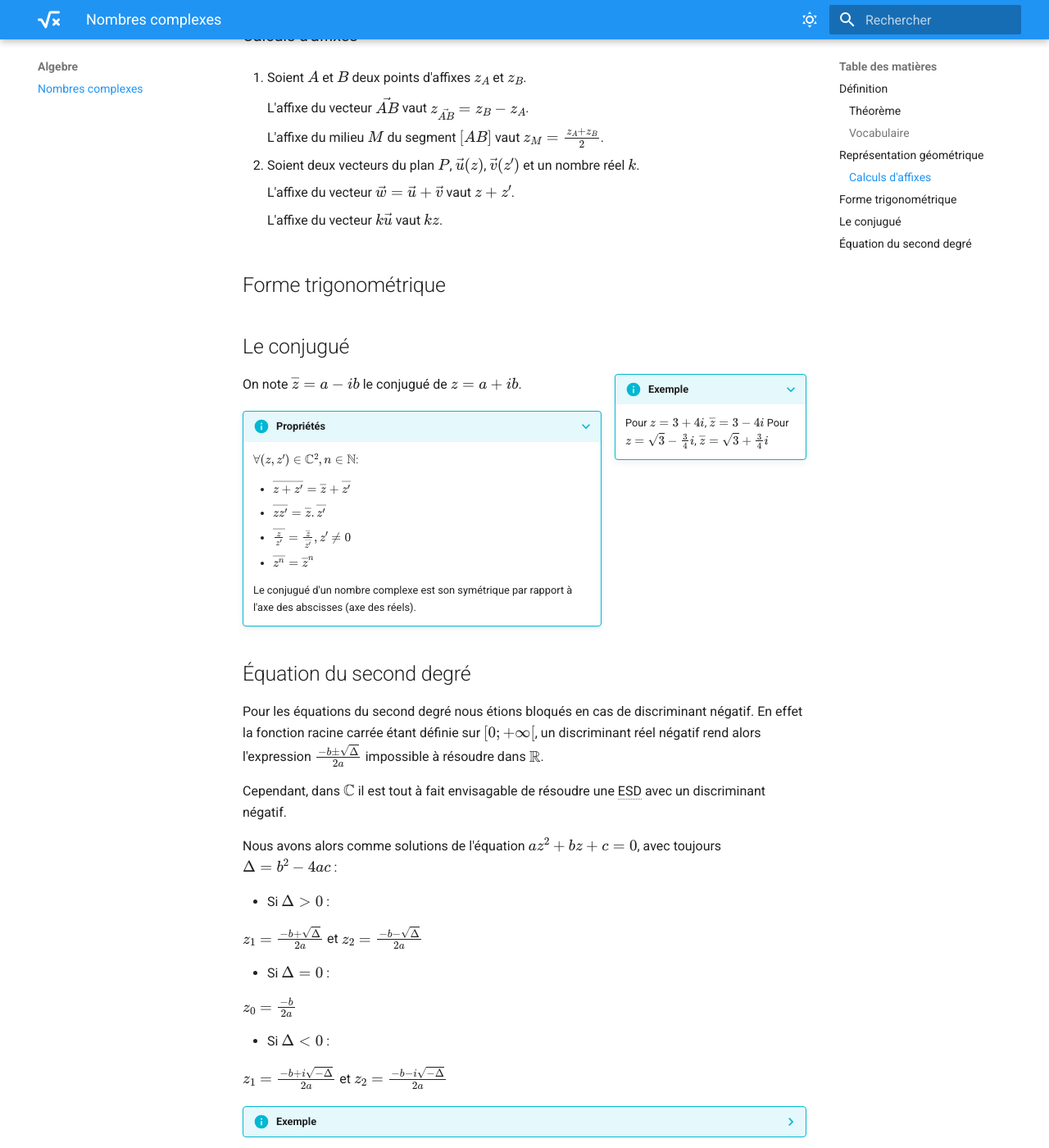
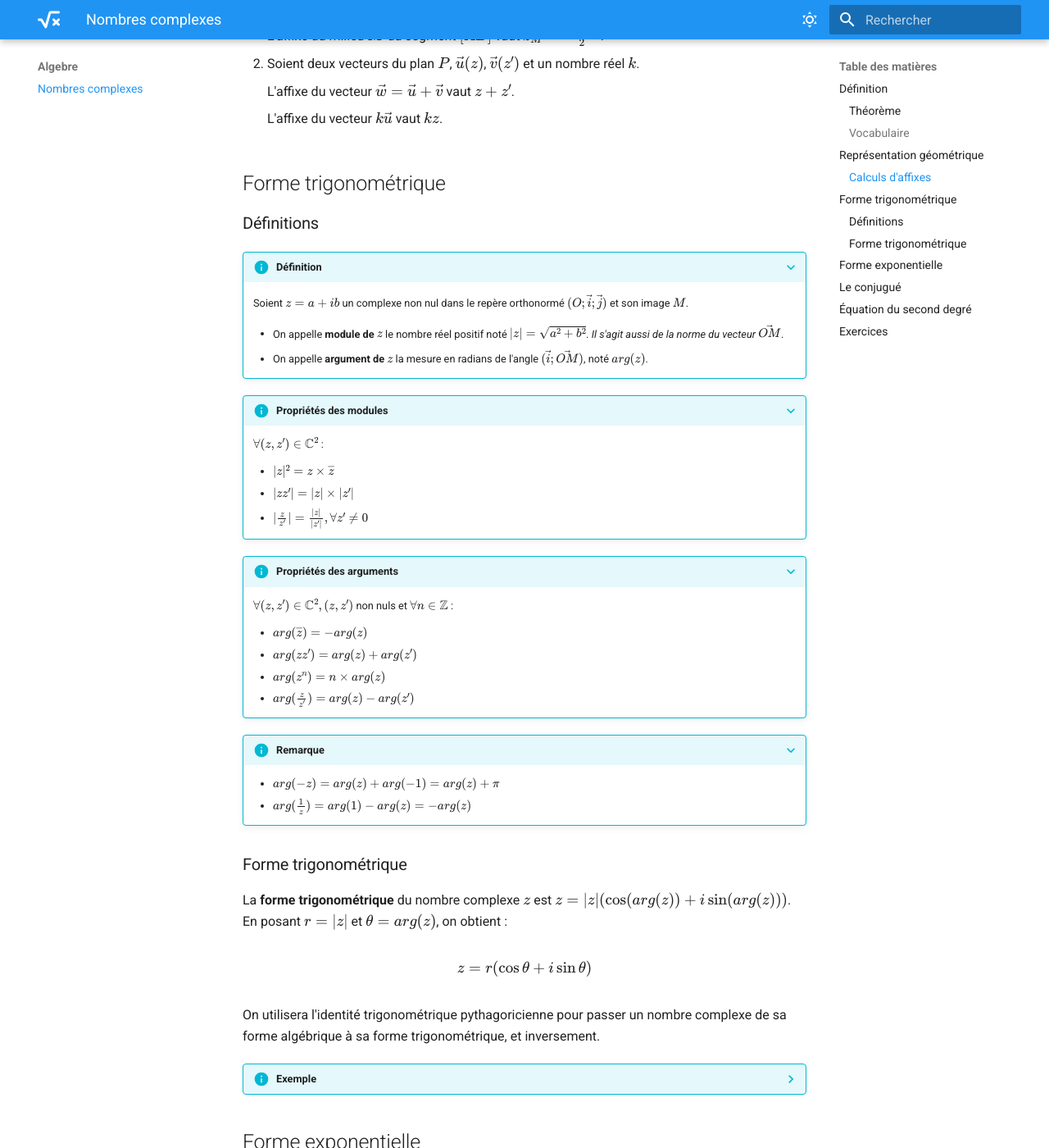
Before and after one commit to OxNinja/docs-maths, an MkDocs documentation site: the page built from docs/algebre/nombres-complexes.md, in a window 1280 px wide and 1400 px high, scrolled down 2271 px. Shown: the whole window at 82% size. Built offline with MkDocs 1.6.1 and Material for MkDocs 9.7.7, drawn with Linux system fonts in a browser that asks for light colours; some of the changed text lies outside the part shown.

Commit message:
Finalisation des nombres complexes

```diff
--- a/docs/algebre/nombres-complexes.md
+++ b/docs/algebre/nombres-complexes.md
@@ -75,6 +72,99 @@ Oui il faut un peu parler de géométrie pour mieux se représenter un nombre co
 
 ## Forme trigonométrique
 
+### Définitions
+
+???+ info "Définition"
+    Soient $z = a +ib$ un complexe non nul dans le repère orthonormé $(O; \vec{i}; \vec{j})$ et son image $M$.
+
+    * On appelle **module de $z$** le nombre réel positif noté $|z| = \sqrt{a^2 + b^2}$. *Il s'agit aussi de la norme du vecteur $\vec{OM}$*.
+    * On appelle **argument de $z$** la mesure en radians de l'angle $(\vec{i}; \vec{OM})$, noté $arg(z)$.
+
+???+ info "Propriétés des modules"
+    $\forall (z, z') \in \mathbb{C}^2$ :
+
+    * $|z|^2 = z \times \overline{z}$
+    * $|zz'| = |z| \times |z'|$
+    * $|\frac{z}{z'}| = \frac{|z|}{|z'|}, \forall z' \ne 0$
+
+???+ info "Propriétés des arguments"
+    $\forall (z, z') \in \mathbb{C}^2, (z, z')$ non nuls et $\forall n \in \mathbb{Z}$ :
+
+    * $arg(\overline{z}) = -arg(z)$
+    * $arg(zz') = arg(z) + arg(z')$
+    * $arg(z^n) = n \times arg(z)$
+    * $arg(\frac{z}{z'}) = arg(z) - arg(z')$
+
+???+ info "Remarque"
+    * $arg(-z) = arg(z) + arg(-1) = arg(z) + \pi$
+    * $arg(\frac{1}{z}) = arg(1) - arg(z) = - arg(z)$
+
+### Forme trigonométrique
+
+La **forme trigonométrique** du nombre complexe $z$ est $z = |z|(\cos(arg(z)) + i\sin(arg(z)))$. En posant $r = |z|$ et $\theta = arg(z)$, on obtient :
+
+$$
+z = r(\cos\theta + i\sin\theta)
+$$
+
+On utilisera l'identité trigonométrique pythagoricienne pour passer un nombre complexe de sa forme algébrique à sa forme trigonométrique, et inversement.
+
+??? info "Exemple"
+    Donner la forme trigonométrique du nombre complexe $z = 1 + i$.
+
+    La forme trigonométrique de $z$ est de la forme $z = r(\cos\theta + i\sin\theta)$.
+
+    Calcul du module de $z$ :
+
+    $$
+    r = |z| = \sqrt{a^2 + b^2} = \sqrt{1^2 + 1^2} = \sqrt{2}
+    $$
+
+    Calcul de $\cos\theta$[^1] :
+
+    [^1]: Utilisation de l'identité trigonométrique pythagoricienne $\cos\theta = \frac{adjascent}{hypothénuse}$.
+
+    $$
+    \cos\theta = \frac{a}{r} = \frac{1}{\sqrt{2}} = \frac{\sqrt{2}}{2}
+    $$
+
+    Calcul de $\sin\theta$[^2] :
+
+    [^2]: Utilisation de l'identité trigonométrique pythagoricienne $\sin\theta = \frac{opposé}{hypothénuse}$.
+
+    $$
+    \sin\theta = \frac{b}{r} = \frac{1}{\sqrt{2}} = \frac{\sqrt{2}}{2}
+    $$
+
+    Déduction de $\theta$[^3] :
+
+    [^3]: Voir [les valeurs remarquables trigonométriques](https://fr.wikipedia.org/wiki/Cercle_trigonom%C3%A9trique#Valeurs_remarquables).
+
+    $$
+    \theta = \frac{\pi}{4}
+    $$
+
+    Au final, la forme trigonométrique du nombre complexe $z$ est :
+
+    $$
+    z = \sqrt{2}(\cos\frac{\pi}{4} + i\sin\frac{\pi}{4})
+    $$
+
+    *Remarque :* en simplifiant cette forme on retrouve bien la forme algébrique initiale $z = 1 + i$.
+
+## Forme exponentielle
+
+La **forme exponentielle** d'un nombre complexe $z$, avec $r = |z|$ et $\theta = arg(z)$ est $z = re^{i\theta}$
+
+En effet les [propriétés des arguments](#définitions) d'un nombre complexe justifient la notation exponentielle.
+
+???+ info "Propriétés"
+    $\forall (\theta, \theta') \in \mathbb{R}^2$, $\forall n \in \mathbb{N}$ :
+
+    * $e^{i\theta} \times e^{i\theta'} = e^{\theta + \theta'}$
+    * $(e^{i\theta})^n = e^{in\theta}$
+    * $\frac{e^{i\theta}}{e^{i\theta'}} = e^{i(\theta - \theta')}$
+
 ## Le conjugué
 
 ???+ info inline end "Exemple"
@@ -148,10 +238,16 @@ $z_{1} = \frac{-b + i\sqrt{-\Delta}}{2a}$ et $z_{2} = \frac{-b - i\sqrt{-\Delta}
     S = \{\frac{3 - i\sqrt{39}}{4} ; \frac{3 + i\sqrt{39}}{4}\}
     $$
 
+## Exercices
+
+Un jour peut-être. Avec des corrigés en plus.
+
 ---
 
 ???+ info "Sources"
     * [https://www.maths-cours.fr/cours/nombres-complexes-geometrie/](https://www.maths-cours.fr/cours/nombres-complexes-geometrie/)
+    * [https://fr.wikipedia.org/wiki/Cercle_trigonom%C3%A9trique](https://fr.wikipedia.org/wiki/Cercle_trigonom%C3%A9trique)
+    * [https://fr.wikipedia.org/wiki/Identit%C3%A9_trigonom%C3%A9trique_pythagoricienne](https://fr.wikipedia.org/wiki/Identit%C3%A9_trigonom%C3%A9trique_pythagoricienne)
     * Moi et mon cahier
 
 --8<-- "includes/abbreviations.md"
```
Also changed, not shown: other parts of docs/algebre/nombres-complexes.md (+0 -3 lines).
